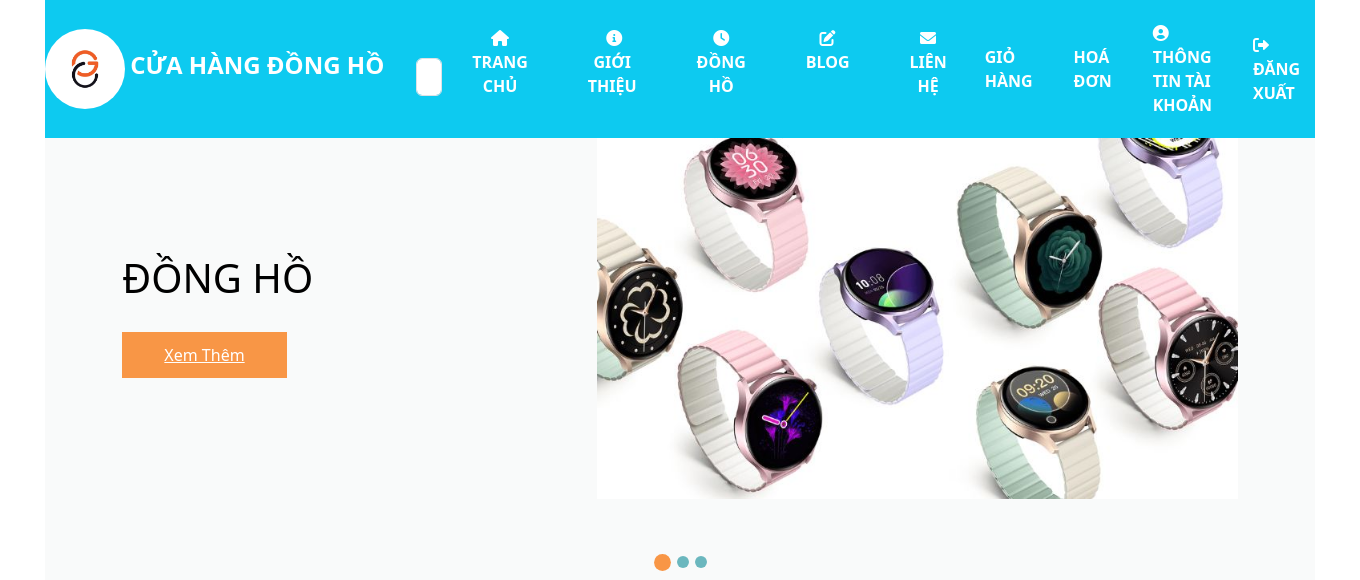
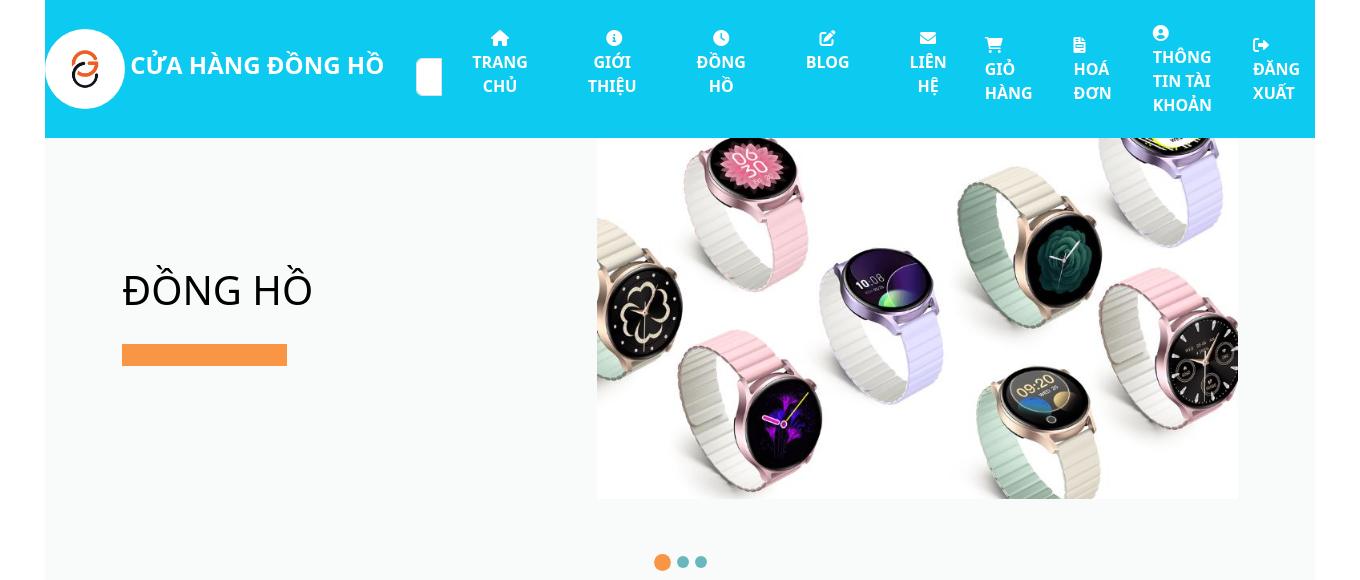
Before and after one commit to khaivinhtvu/da-ptudmnm, a PHP site: page /webbandongho/index.php in a window 1360 px wide. Shown: the top 580 px of the page. Run offline with PHP 8.4, Linux system fonts and the light colour scheme; the visitor is signed in with stand-in values (Sample User, id 1); data comes from the database, SQL or seed files in the repository; some libraries are stand-ins or nearby versions.

Commit message:
Add files via upload

```diff
--- a/views/header.php
+++ b/views/header.php
@@ -57,8 +57,10 @@
                 <!-- Tìm kiếm Sản phẩm -->
                 <link href="https://cdn.jsdelivr.net/npm/bootstrap@5.3.0/dist/css/bootstrap.min.css" rel="stylesheet">
                 <div class="boxfooter searbox mt-3">
-                    <form action="sanphamtimkiem.php" method="post" class="input-group">
-                        <input type="text" class="form-control" name="kyw" placeholder="Tìm kiếm sản phẩm...">
+                    <form action="sanphamtimkiem.php" method="POST" class="input-group">
+                        <input type="text" class="form-control" id="txtTimkiem" name="txtTimkiem"
+                            placeholder="Tìm kiếm sản phẩm...">
+                        <input type="submit" name="sbmTimkiem" hidden>
                     </form>
                 </div>
                 <div class="d-flex mx-auto flex-column flex-lg-row align-items-center">
@@ -92,8 +94,8 @@
                         <?php
                             if (isset($_SESSION["user"])) {
                                 echo ("<div class='quote_btn-container'>");
-                                echo ("<a href='giohang.php' class='text-white nav-link fw-bold'>Giỏ hàng</a>") . "<br>";
-                                echo ("<a href='danhsachhoadon.php' class='text-white nav-link fw-bold'>Hoá đơn</a>") . "<br>";
+                                echo ("<a href='giohang.php' class='text-white nav-link fw-bold'><i class='fa fa-shopping-cart'></i> Giỏ hàng</a>") . "<br>";
+                                echo ("<a href='danhsachhoadon.php' class='text-white nav-link fw-bold'><i class='fa fa-file-invoice'></i> Hoá đơn</a>") . "<br>";
                                 echo ("<a href='thongtintaikhoan.php' class='text-white nav-link fw-bold'><i class='fa fa-user-circle'></i>Thông tin tài khoản</a>") . "<br>";
                                 echo ("<a href='taikhoan/dangxuat.php' class='text-white nav-link fw-bold'><i class='fas fa-sign-out-alt'></i> Đăng xuất </a>");
                                 echo ("</div>");
--- a/views/slider.php
+++ b/views/slider.php
@@ -14,7 +14,6 @@
                     </p>
                     <div class="btn-box">
                       <a href="" class="btn1">
-                        Xem Thêm
                       </a>
                     </div>
                   </div>
@@ -40,7 +39,6 @@
                     </p>
                     <div class="btn-box">
                       <a href="" class="btn1">
-                        Xem Thêm
                       </a>
                     </div>
                   </div>
@@ -66,7 +64,6 @@
                     </p>
                     <div class="btn-box">
                       <a href="" class="btn1">
-                        Xem Thêm
                       </a>
                     </div>
                   </div>
```
